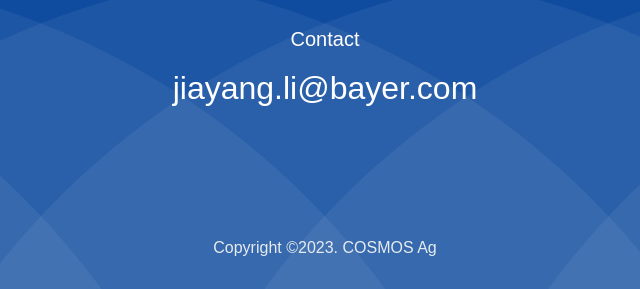
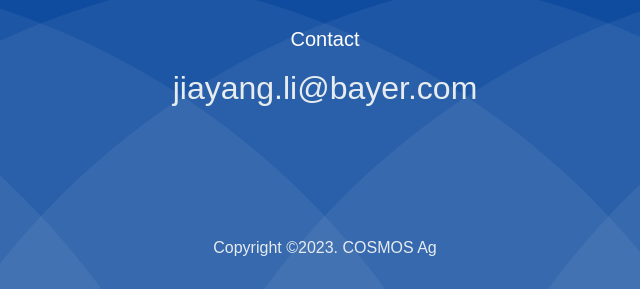
Before and after one commit to bayer-di/bayer-di.github.io, a plain HTML site: page index.html in a window 1280 px wide. In both pictures the pointer is over the link "jiayang.li@bayer.com". Shown: the part 1917-2206 px from the top of the page, 315-955 px from the left. Drawn offline with nearby package versions, Linux system fonts and the light colour scheme; a web font is replaced by a local one.

Commit message:
补充逻辑

```diff
--- a/style.css
+++ b/style.css
@@ -28,12 +28,15 @@
   font-weight: 700;
   font-style: normal;
 }
-
 body {
   margin: 0;
   background-color: #004098;
   color: #fff;
   font-family: 'Quicksand', PingFang SC, sans-serif;
+}
+a:hover, a:active{
+	color:#E7ECEF;
+  background-color: transparent;
 }
 .cosmos {
   display: flex;
```
